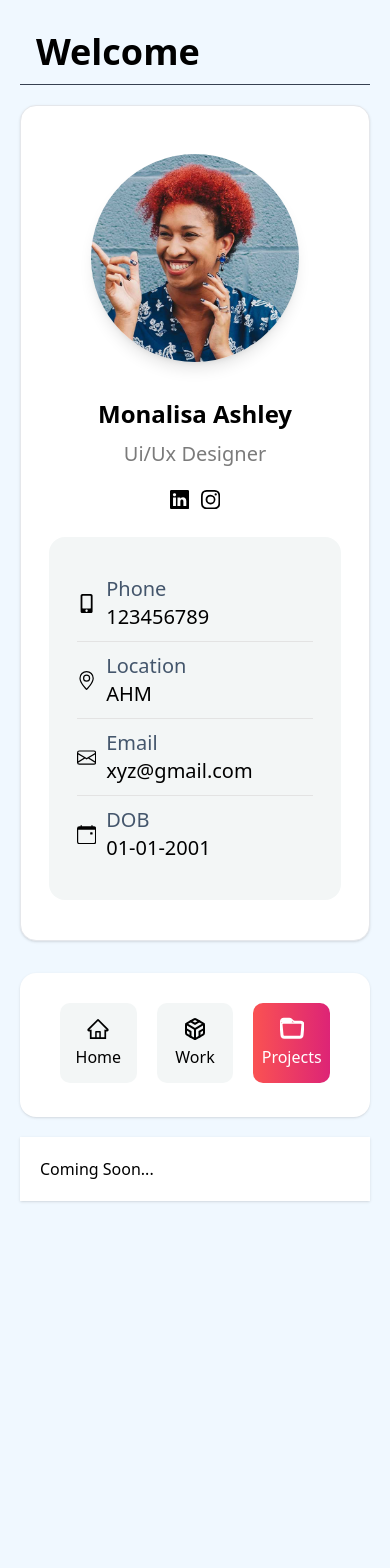
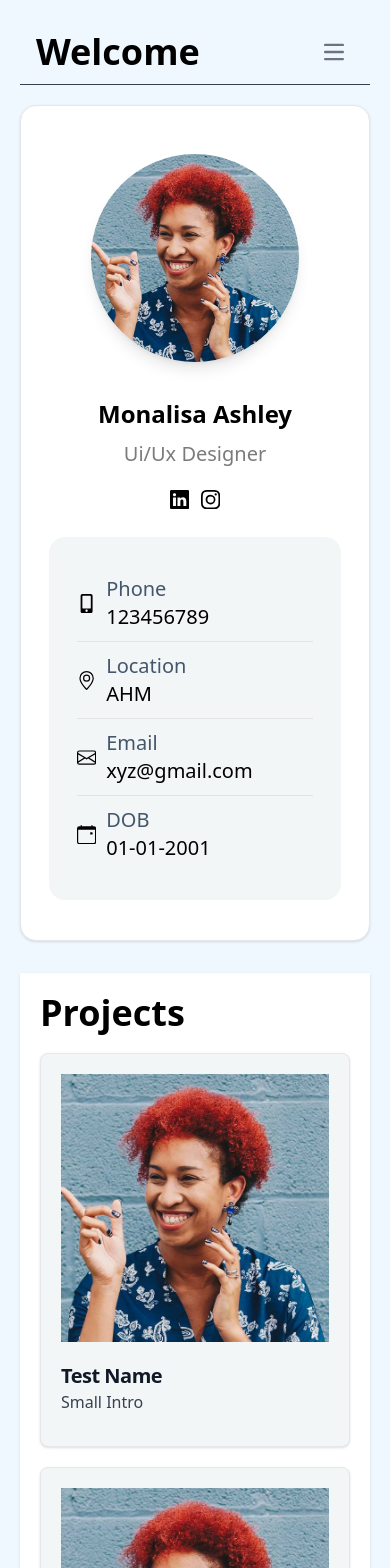
Before and after one commit to yash-pb/portfolio, a Vue app: page /projects in a window 390 px wide. Shown: the top 1568 px of the page. Before the commit the page ends 1221 px from the top, so only its background shows below. Built offline with nearby package versions, Linux system fonts and the light colour scheme.

Commit message:
make projects demo page and responsive changes

```diff
--- a/src/App.vue
+++ b/src/App.vue
@@ -4,3 +4,8 @@
 
 <script setup>
 </script>
+<style>
+body {
+    background-color: aliceblue;
+}
+</style>
--- a/src/components/Layout/MainHeader.vue
+++ b/src/components/Layout/MainHeader.vue
@@ -1,55 +1,49 @@
 <template>
     <header class="border-b border-gray-700 text-black mb-5">
         <div class="px-4 mx-auto max-w-7xl sm:px-6 lg:px-8">
-            <!-- lg+ -->
             <nav class="flex items-center justify-between h-16 lg:h-20">
                 <div class="flex-shrink-0">
                     <a href="#" title="" class="flex text-4xl font-black">
-                        <!-- <img class="w-auto h-8 lg:h-10"
-                            src="https://cdn.rareblocks.xyz/collection/celebration/images/logo-alt.svg" alt="Intro" /> -->
                         Welcome
                     </a>
                 </div>
 
-                <!-- <button type="button"
-                    class="inline-flex p-2 text-white transition-all duration-200 rounded-md focus:bg-gray-800 hover:bg-gray-800">
-                    <svg class="w-6 h-6" xmlns="http://www.w3.org/2000/svg" fill="none" viewBox="0 0 24 24"
-                        stroke="currentColor">
-                        <path stroke-linecap="round" stroke-linejoin="round" stroke-width="2"
-                            d="M4 6h16M4 12h16m-7 6h7" />
+                <button data-collapse-toggle="navbar-sticky" @click="openSidebar" type="button" class="inline-flex items-center p-2 w-10 h-10 justify-center text-sm text-gray-500 rounded-lg md:hidden hover:bg-gray-100 focus:outline-none focus:ring-2 focus:ring-gray-200 dark:text-gray-400 dark:hover:bg-gray-700 dark:focus:ring-gray-600" aria-controls="navbar-sticky" aria-expanded="false">
+                    <span class="sr-only">Open main menu</span>
+                    <svg class="w-5 h-5" aria-hidden="true" xmlns="http://www.w3.org/2000/svg" fill="none" viewBox="0 0 17 14">
+                    <path stroke="currentColor" stroke-linecap="round" stroke-linejoin="round" stroke-width="2"
+                        d="M1 1h15M1 7h15M1 13h15" />
                     </svg>
-                </button> -->
+                </button>
 
-                <!-- <div class="md:flex md:items-center md:space-x-10 theme-toggle" @click="themeToggle">
-                    <span
-                        class="bg-white w-[40px] hover:text-white h-[40px] rounded-full lg:flex justify-center items-center text-black hover:bg-[#ef4060] transition-all duration-300 ease-in-out cursor-pointer ml-2 "><svg
-                            stroke="currentColor" fill="none" stroke-width="2" viewBox="0 0 24 24"
-                            stroke-linecap="round" stroke-linejoin="round" class="text-3xl dark-mode-light dark:hidden"
-                            height="1em" width="1em" xmlns="http://www.w3.org/2000/svg">
-                            <path d="M21 12.79A9 9 0 1 1 11.21 3 7 7 0 0 0 21 12.79z"></path>
-                        </svg><svg stroke="currentColor" fill="none" stroke-width="2" viewBox="0 0 24 24"
-                            stroke-linecap="round" stroke-linejoin="round"
-                            class="text-2xl dark-mode-dark hidden fill-jacarta-700 group-hover:fill-white group-focus:fill-white dark:block dark:fill-white "
-                            height="1em" width="1em" xmlns="http://www.w3.org/2000/svg">
-                            <circle cx="12" cy="12" r="5"></circle>
-                            <line x1="12" y1="1" x2="12" y2="3"></line>
-                            <line x1="12" y1="21" x2="12" y2="23"></line>
-                            <line x1="4.22" y1="4.22" x2="5.64" y2="5.64"></line>
-                            <line x1="18.36" y1="18.36" x2="19.78" y2="19.78"></line>
-                            <line x1="1" y1="12" x2="3" y2="12"></line>
-                            <line x1="21" y1="12" x2="23" y2="12"></line>
-                            <line x1="4.22" y1="19.78" x2="5.64" y2="18.36"></line>
-                            <line x1="18.36" y1="5.64" x2="19.78" y2="4.22"></line>
-                        </svg></span>
-                </div> -->
+                <div class="hidden md:relative items-center z-10 sidebar lg:hidden justify-between w-96 md:flex md:w-auto md:order-1" id="navbar-sticky">
+                    <ul v-if="headers" class="flex flex-col md:p-0 font-medium border border-gray-100 rounded-lg md:space-x-8 rtl:space-x-reverse md:flex-row md:mt-0 md:border-0 dark:bg-gray-800 md:dark:bg-gray-900 dark:border-gray-700">
+                        <li v-for="(header, index) in headers" :key="index">
+                            <RouterLink :to="header.url" class="block py-2 px-3 text-black-500 rounded md:bg-transparent md:p-0" aria-current="page">
+                                {{ header.title }}
+                            </RouterLink>
+                        </li>
+                    </ul>
+                </div>
             </nav>
         </div>
     </header>
+    <div class="w-full absolute bg-gray-100 items-center z-10 toggle-sidebar hidden justify-between border-black-2 md:hidden md:order-1" id="navbar-sticky">
+        <ul v-if="headers" class="flex flex-col md:p-0 font-medium border border-gray-100 rounded-lg md:space-x-8 rtl:space-x-reverse md:flex-row md:mt-0 md:border-0">
+            <li v-for="(header, index) in headers" :key="index" @click="hideSidebar">
+                <RouterLink :to="header.url" class="block py-2 px-3 text-black-500 rounded md:bg-transparent md:p-0" aria-current="page">
+                    {{ header.title }}
+                </RouterLink>
+            </li>
+        </ul>
+    </div>
 </template>
 <script setup>
 import { ref } from "vue";
+import { RouterLink } from "vue-router";
 
 const theme = ref(false);
+const props = defineProps(['headers']);
 const themeToggle = () => {
     console.log('called => ', theme.value);
     // if (!theme) {
@@ -60,4 +54,20 @@ const themeToggle = () => {
     // theme.value = !theme.value;
     // console.log('end => ', theme.value);
 }
+
+const openSidebar = () => {
+    document.querySelector(".toggle-sidebar").classList.toggle("hidden");
+}
+const hideSidebar = () => {
+    document.querySelector(".toggle-sidebar").classList.toggle("hidden");
+}
 </script>
+<style scoped>
+.router-link-active.router-link-exact-active {
+    color: #FA5252;
+}
+
+.router-link:hover {
+    color: #FA5252;
+}
+</style>
--- a/src/components/Layout/MainLayout.vue
+++ b/src/components/Layout/MainLayout.vue
@@ -1,7 +1,7 @@
 <template>
     <section class="m-5">
         <!-- Header -->
-        <MainHeader />
+        <MainHeader :headers="data.navbar"/>
         <!-- content -->
         <div class="grid grid-cols-1 md:grid-cols-12 lg:gap-10 justify-between">
             <!-- container grid grid-cols-12 md:gap-10 justify-between lg:mt-[220px] -->
@@ -9,8 +9,8 @@
             <ProfileCard :profile_data="data" />
             <!-- </div> -->
             <div class="col-span-12 lg:col-span-8 mt-8">
-                <div class="shadow lg:w-[526px] h-[144px] lg:block p-[30px] ml-auto mb-5 rounded-[16px] bg-white dark:bg-[#111111] ">
-                    <nav class="lg:block">
+                <div class="shadow lg:w-[526px] h-[144px] hidden lg:block p-[30px] ml-auto mb-5 rounded-[16px] bg-white dark:bg-[#111111] ">
+                    <nav class="hidden lg:block">
                         <ul class="flex">
                             <RouterLink to="/"
                                 class="router-link w-full h-20 rounded-[10px]  cursor-pointer  font-poppins  bg-[#F3F6F6]  font-medium mx-2.5  text-xtiny text-gray-lite dark:text-[#A6A6A6] justify-center flex flex-col items-center   transition-all duration-300 ease-in-out dark:hover:text-white dark:bg-[#212425]">
@@ -77,11 +77,7 @@ const data = computed(() => {
     return profileJson;
 });
 </script>
-<style>
-body {
-    background-color: aliceblue;
-}
-
+<style scoped>
 .router-link-active.router-link-exact-active {
     background-image: linear-gradient(to right, #FA5252, #DD2476);
     color: white;
--- a/src/components/PageHeader.vue
+++ b/src/components/PageHeader.vue
@@ -1,5 +1,5 @@
 <template>
-    <h2 class="font-bold text-4xl after-effect">{{ title }}</h2>
+    <h2 class="mb-5 font-bold text-4xl after-effect">{{ title }}</h2>
 </template>
 <script setup>
 const props = defineProps(['title']);
--- a/src/pages/Projects.vue
+++ b/src/pages/Projects.vue
@@ -1,5 +1,27 @@
 <template>
-    Coming Soon...
+    <PageHeader title="Projects" />
+    <div class="grid grid-cols-1 md:grid-cols-2 gap-5 justify-center" v-if="data.projects">
+        <div v-for="(project, index) in data.projects" :key="index" class="project-card w-full max-w-sm bg-[#f3f6f6] border border-gray-200 rounded-lg shadow dark:bg-gray-800 dark:border-gray-700">
+            <a href="#">
+                <img class="p-5 rounded-t-lg" src="../assets/images/profile.jpg" alt="product image" />
+            </a>
+            <div class="px-5 pb-5">
+                <a href="#">
+                    <h5 class="text-xl font-semibold tracking-tight text-gray-900 dark:text-white">{{ project.title }}</h5>
+                </a>
+                <p class="mb-3 font-normal text-gray-700 dark:text-gray-400">{{ project.description }}</p>
+            </div>
+        </div>
+    </div>
 </template>
 <script setup>
+import { computed } from "vue";
+import PageHeader from "../components/PageHeader.vue";
+import profileJson from '../profile_data/profile.json'
+
+const data = computed(() => {
+    return profileJson;
+});
 </script>
+<style scoped>
+</style>
--- a/src/pages/Work.vue
+++ b/src/pages/Work.vue
@@ -1,6 +1,6 @@
 <template>
     <PageHeader title="Work Experience" />
-    <div class="mt-5 wrapper">
+    <div class="wrapper">
         <ol class="group/list" v-if="data.work">
             <li class="mb-6" v-for="(work, index) in data.work" :key="index">
                 <!-- <div class="grid grid-cols-11 grid-rows-1 gap-5">
--- a/src/profile_data/profile.json
+++ b/src/profile_data/profile.json
@@ -1,6 +1,20 @@
 {
     "name": "Monalisa Ashley",
     "designation": "Ui/Ux Designer",
+    "navbar": [
+        {
+            "title": "Home",
+            "url": "/"
+        },
+        {
+            "title": "Work",
+            "url": "/work"
+        },
+        {
+            "title": "Projects",
+            "url": "/projects"
+        }
+    ],
     "social": [
         {
             "name": "linkdin",
@@ -76,5 +90,21 @@
                 }
             ]
         }
+    ],
+    "projects": [
+        {
+            "title": "Test Name",
+            "image": "",
+            "description": "Small Intro",
+            "url": "",
+            "color": "#eff8ff"
+        },
+        {
+            "title": "Test Name",
+            "image": "",
+            "description": "Small Intro",
+            "url": "",
+            "color": "#eff8ff"
+        }
     ]
 }
```
